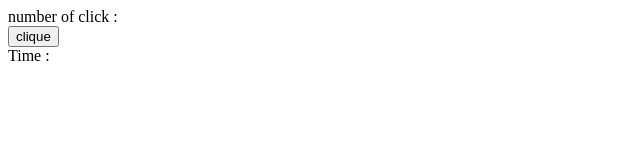
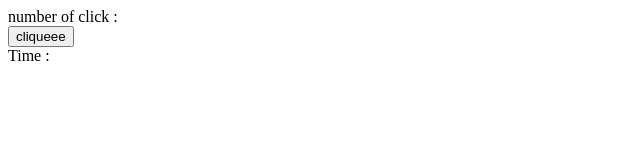
Before and after one commit to youssaf-elhilali-vinci/web2, a plain HTML site: page ihm/ex2.4.1/index.html in a window 1280 px wide. Shown: the full height of the page, 0-640 px from the left. Drawn offline with Linux system fonts and the light colour scheme.

Commit message:
indexhtml

```diff
--- a/ihm/ex2.4.1/index.html
+++ b/ihm/ex2.4.1/index.html
@@ -9,7 +9,7 @@
     <span> number of click : </span>
     <br>
 
-    <button id="btn-click"> clique </button>
+    <button id="btn-click"> cliqueee </button>
     <br>
 
     <span id="btn-time"> Time : </span>
```
